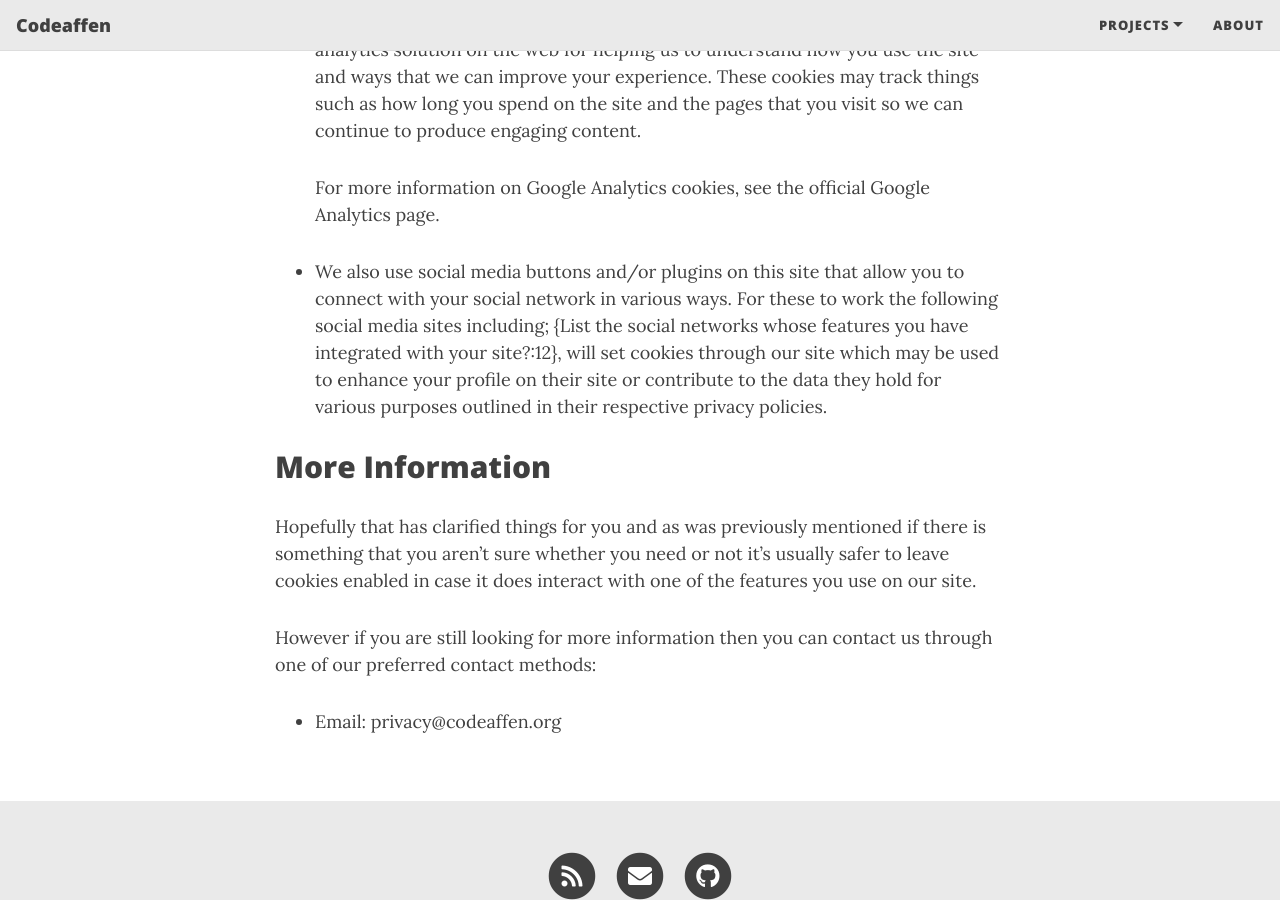
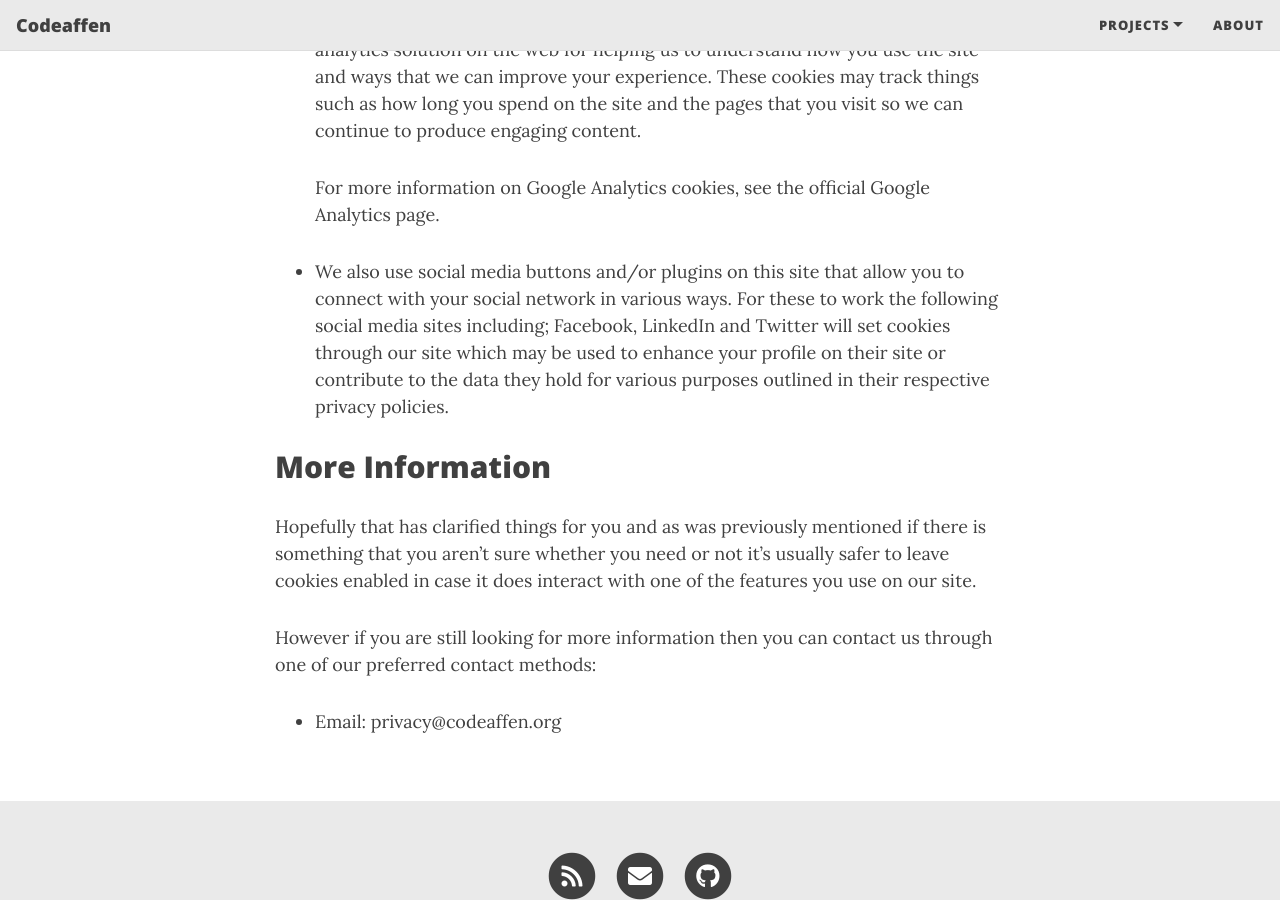
Before and after one commit to codeaffen/codeaffen.org, a Jekyll site: the page built from policy.md, in a window 1280 px wide and 900 px high, scrolled down 1670 px. Built offline with Jekyll 4.4.1, drawn with Linux system fonts in a browser that asks for light colours; nearby versions of some CDN libraries; comment, search, counter and statistics services are not loaded.

Commit message:
add social media button to pp

```diff
--- a/policy.md
+++ b/policy.md
@@ -36,7 +36,7 @@ In some special cases we also use cookies provided by trusted third parties. The
 
     For more information on Google Analytics cookies, see the official Google Analytics page.
 
-* We also use social media buttons and/or plugins on this site that allow you to connect with your social network in various ways. For these to work the following social media sites including; {List the social networks whose features you have integrated with your site?:12}, will set cookies through our site which may be used to enhance your profile on their site or contribute to the data they hold for various purposes outlined in their respective privacy policies.
+* We also use social media buttons and/or plugins on this site that allow you to connect with your social network in various ways. For these to work the following social media sites including; Facebook, LinkedIn and Twitter will set cookies through our site which may be used to enhance your profile on their site or contribute to the data they hold for various purposes outlined in their respective privacy policies.
 
 ## More Information
 
```
